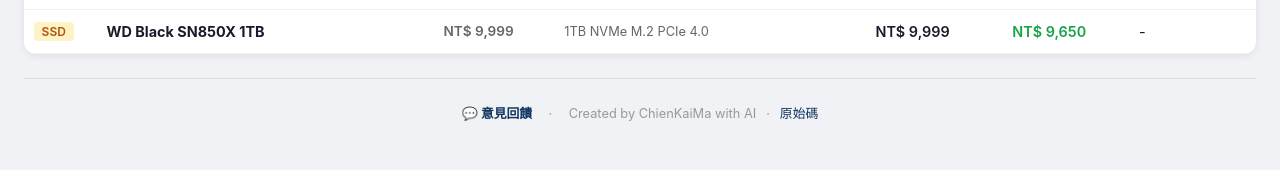
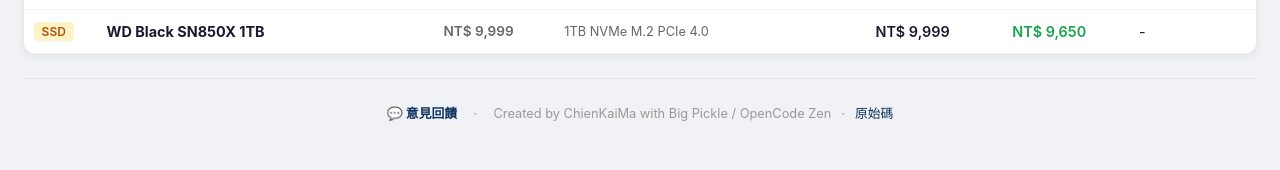
Before and after one commit to ChienKaiMa/taiwan-pc-prices, a Python web app: template web/templates/index.html in a window 1280 px wide. Shown: the part 2054-2224 px from the top of the page. Run offline with Jinja, Linux system fonts and the light colour scheme; the template is opened without the code that fills it, so the values that code supplies are empty.

Commit message:
Fix attribution to Big Pickle / OpenCode Zen

```diff
--- a/docs/index.html
+++ b/docs/index.html
@@ -131,7 +131,7 @@ tr.selected { background: #eef2ff !important; outline: 2px solid #0f3460; outlin
   <div style="margin-top:1.5rem; text-align:center; font-size:.8rem; color:#999; border-top:1px solid #e0e0e0; padding:1.5rem 0;">
     <a href="https://github.com/ChienKaiMa/taiwan-pc-prices/issues" target="_blank" style="color:#0f3460; text-decoration:none; font-weight:600;">💬 意見回饋</a>
     <span style="margin:0 .8rem;">·</span>
-    Created by ChienKaiMa with AI
+    Created by ChienKaiMa with Big Pickle / OpenCode Zen
     <span style="margin:0 .4rem;">·</span>
     <a href="https://github.com/ChienKaiMa/taiwan-pc-prices" target="_blank" style="color:#0f3460; text-decoration:none;">原始碼</a>
   </div>
--- a/web/templates/index.html
+++ b/web/templates/index.html
@@ -131,7 +131,7 @@ tr.selected { background: #eef2ff !important; outline: 2px solid #0f3460; outlin
   <div style="margin-top:1.5rem; text-align:center; font-size:.8rem; color:#999; border-top:1px solid #e0e0e0; padding:1.5rem 0;">
     <a href="https://github.com/ChienKaiMa/taiwan-pc-prices/issues" target="_blank" style="color:#0f3460; text-decoration:none; font-weight:600;">💬 意見回饋</a>
     <span style="margin:0 .8rem;">·</span>
-    Created by ChienKaiMa with AI
+    Created by ChienKaiMa with Big Pickle / OpenCode Zen
     <span style="margin:0 .4rem;">·</span>
     <a href="https://github.com/ChienKaiMa/taiwan-pc-prices" target="_blank" style="color:#0f3460; text-decoration:none;">原始碼</a>
   </div>
```
